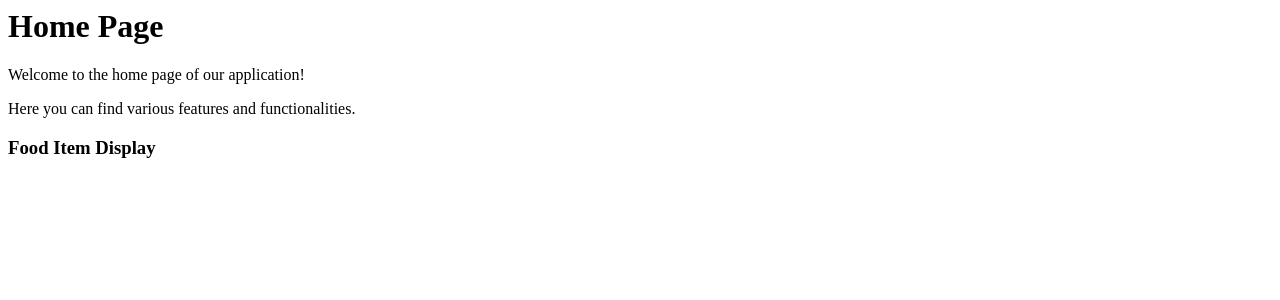
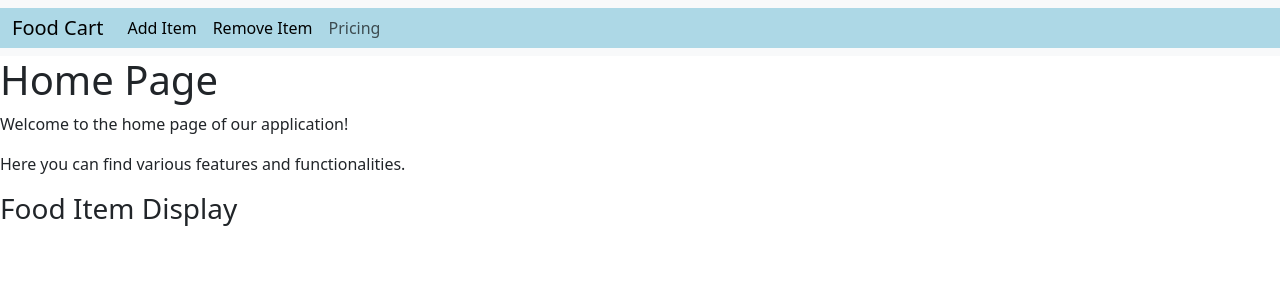
Before and after one commit to ahmedmshakil/django-CRUD, a Django app: page / in a window 1280 px wide. Shown: the top 300 px of the page. Run offline with Django 5.2, Linux system fonts and the light colour scheme; data that the repository does not hold is empty; parts of the project's set-up code (start-up, migrations or seed data) failed here and were passed over.

Commit message:
form created to add item frontend

```diff
--- a/crud/myapp/admin.py
+++ b/crud/myapp/admin.py
@@ -1,6 +1,8 @@
 from django.contrib import admin
 from .models import Student
 from .models import FoodMenu
+from .models import FoodMenuForm
 # Register your models here.
 admin.site.register(Student)
 admin.site.register(FoodMenu)
+admin.site.register(FoodMenuItem)
--- /dev/null
+++ b/crud/myapp/forms.py
@@ -0,0 +1,6 @@
+from django import forms
+from .models import FoodMenu
+class FoodMenuForm(forms.ModelForm):
+    class Meta:
+        model = FoodMenu
+        fields = ['item_name', 'description', 'price', 'image']
--- /dev/null
+++ b/crud/myapp/templates/myapp/addItemForm.html
@@ -0,0 +1 @@
+{{form}}
--- a/crud/myapp/templates/myapp/home.html
+++ b/crud/myapp/templates/myapp/home.html
@@ -1,3 +1,36 @@
+<html>
+  <head>
+    <link href="https://cdn.jsdelivr.net/npm/bootstrap@5.3.5/dist/css/bootstrap.min.css" rel="stylesheet" integrity="sha384-SgOJa3DmI69IUzQ2PVdRZhwQ+dy64/BUtbMJw1MZ8t5HZApcHrRKUc4W0kG879m7" crossorigin="anonymous">
+    <script src="https://cdn.jsdelivr.net/npm/bootstrap@5.3.5/dist/js/bootstrap.bundle.min.js" integrity="sha384-k6d4wzSIapyDyv1kpU366/PK5hCdSbCRGRCMv+eplOQJWyd1fbcAu9OCUj5zNLiq" crossorigin="anonymous"></script>
+  </head>
+
+  <body>
+    <nav class="navbar navbar-expand-lg bg-body-tertiary">
+        <div class="container-fluid" style="background-color: lightblue;">
+          <a class="navbar-brand" href="#">Food Cart</a>
+          <button class="navbar-toggler" type="button" data-bs-toggle="collapse" data-bs-target="#navbarNav" aria-controls="navbarNav" aria-expanded="false" aria-label="Toggle navigation">
+            <span class="navbar-toggler-icon"></span>
+          </button>
+          <div class="collapse navbar-collapse" id="navbarNav">
+            <ul class="navbar-nav">
+              <li class="nav-item">
+                <a class="nav-link active" aria-current="page" href="{% url 'myapp:additem'%}">Add Item</a>
+              </li>
+              <li class="nav-item">
+                <a class="nav-link active" href="#">Remove Item</a>
+              </li>
+              <li class="nav-item">
+                <a class="nav-link" href="#">Pricing</a>
+              </li>
+            </ul>
+          </div>
+        </div>
+      </nav>
+
+  </body>
+</html>
+
+
 <h1>Home Page</h1>
 <p>Welcome to the home page of our application!</p>
 <p>Here you can find various features and functionalities.</p>
@@ -7,11 +40,16 @@
 {% comment %} unstructure {% endcomment %}
 
 {% for item in items%}
-    <div class="food-item">
-        <h4>{{ item.item_name }}</h4>
-        <p>Price: {{ item.price }}</p>
-        <p>Description: {{ item.description }}</p>
-        <img src="{{ item.image}} " alt="{{ item.item_name }}"
-        style="width: 100px; height: 100px;">
+    <div class="row">
+        <div class="col-md-1"></div>
+        <div class="col-md-2"><img src="{{ item.image}}" alt="{{ item.item_name }}"
+            style="width: 100px; height: 100px;"></div>
+        <div class="col-md-2"><h4>{{ item.item_name }}</h4></div>
+        <div class="col-md-2"><p>Description: {{ item.description }}</p></div>
+        <div class="col-md-2"><p>Price: {{ item.price }}</p></div>
+        <div class="col-md-2"><button>Details</div>
+
+
     </div>
+<br>
 {% endfor %}
--- a/crud/myapp/urls.py
+++ b/crud/myapp/urls.py
@@ -2,9 +2,9 @@
 from django.urls import path
 from . import views
 
-
+app_name = 'myapp'
 urlpatterns = [
     path('', views.home),
-    # path('home/', views.home),
+    path('additem/', views.additem, name='additem'),
 
 ]
--- a/crud/myapp/views.py
+++ b/crud/myapp/views.py
@@ -1,8 +1,14 @@
 from django.shortcuts import render
 from django.http import HttpResponse
 from .models import FoodMenu
+from .models import FoodMenuForm
 # Create your views here.
 def home(request):
     items = FoodMenu.objects.all()
     return render(request, 'myapp/home.html', {'items': items})
     # return HttpResponse("Hello, django from myapp/ home views.....!")
+
+
+def additem(request):
+    form = FoodMenuForm()
+    return render(request, 'myapp/addItemForm.html', {'form': form})
```
